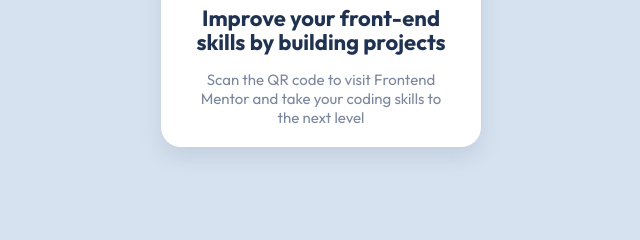
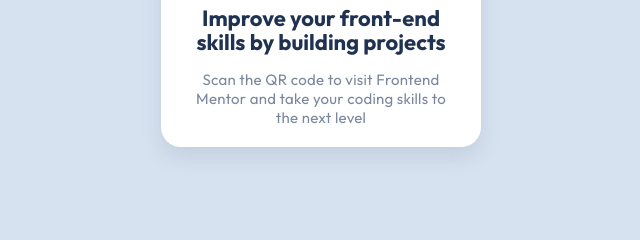
Before and after one commit to srijanss/qr-code-component, a plain HTML site: page index.html in a window 1280 px wide. Shown: the part 478-718 px from the top of the page, 319-959 px from the left. Drawn offline with Linux system fonts and the light colour scheme.

Commit message:
Update padding and add letter-spacing to paragraph element

```diff
--- a/styles.css
+++ b/styles.css
@@ -49,10 +49,10 @@
 p {
   text-align: center;
   margin: 0;
-  padding: 0;
+  padding: 0 0.7rem;
   margin-top: 16px;
-  padding: 0 1.15rem;
   color: var(--grayish-blue-color);
+  letter-spacing: 0.25px;
 }
 main {
   width: var(--card-width);
```
